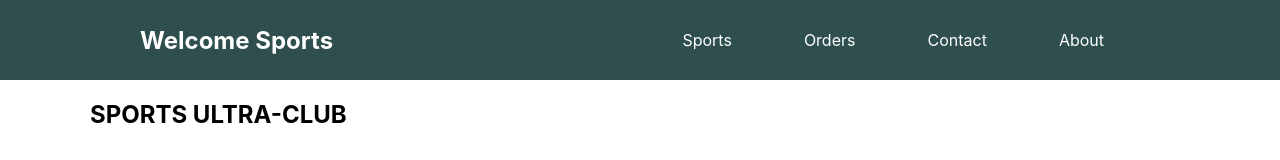
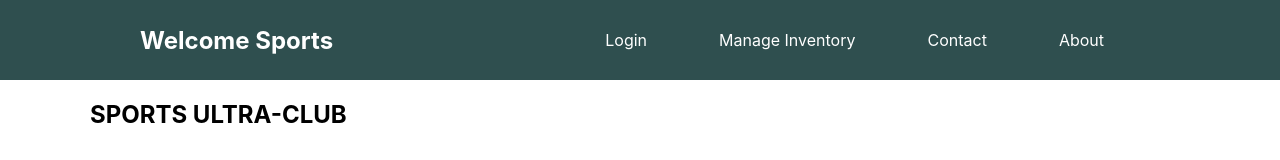
Before and after one commit to Ferrari2003/ultra-active-club, a React (Create React App) app: page / in a window 1280 px wide. Shown: the top 160 px of the page. Built offline with nearby package versions, Linux system fonts and the light colour scheme.

Commit message:
new commit

```diff
--- a/src/component/Header/Header.js
+++ b/src/component/Header/Header.js
@@ -8,8 +8,8 @@ const Header = () => {
               <h2>Welcome Sports</h2>
             </div>
             <div>
-            <a href="sports">Sports</a>
-                <a href="orders">Orders</a>
+            <a href="login">Login</a>
+                <a href="manage inventory">Manage Inventory</a>
                 <a href="contact">Contact</a>
                 <a href="about">About</a>
             </div>
```
